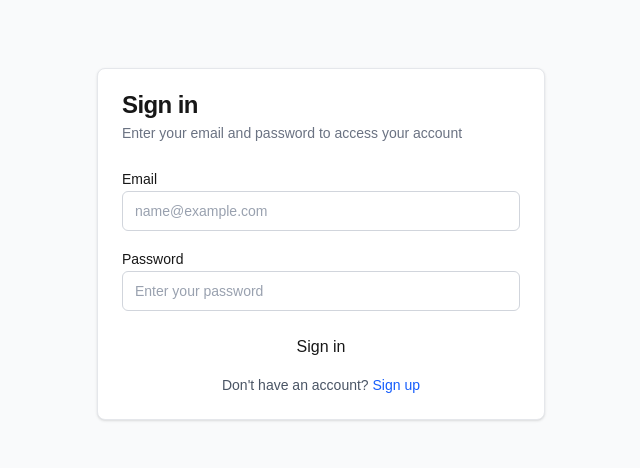
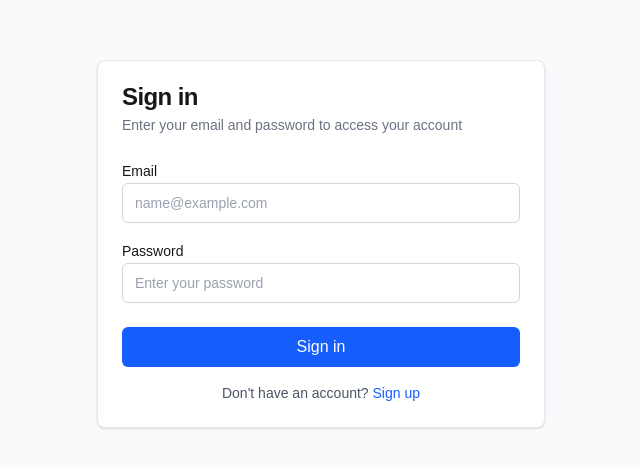
Before and after one commit to thesmokecurtainguy/bible-study-app, a Next.js app: page /login in a window 1280 px wide. Shown: the part 156-624 px from the top of the page, without its empty margins (319-959 px from the left). Built offline with nearby package versions, Linux system fonts and the light colour scheme.

Commit message:
Fix button component: use conditional strings instead of object syntax for cn()

```diff
--- a/src/components/ui/button.tsx
+++ b/src/components/ui/button.tsx
@@ -28,16 +28,12 @@ const Button = React.forwardRef<HTMLButtonElement, ButtonProps>(
           "focus-visible:outline-none focus-visible:ring-2 focus-visible:ring-offset-2",
           "disabled:pointer-events-none disabled:opacity-50 disabled:cursor-not-allowed",
           "cursor-pointer",
-          {
-            "bg-blue-600 text-white hover:bg-blue-700 focus-visible:ring-blue-500":
-              variant === "default",
-            "border border-gray-300 bg-transparent hover:bg-gray-100 focus-visible:ring-gray-500":
-              variant === "outline",
-            "hover:bg-gray-100 focus-visible:ring-gray-500": variant === "ghost",
-            "h-10 px-4 py-2": size === "default",
-            "h-9 px-3 text-sm": size === "sm",
-            "h-11 px-8": size === "lg",
-          },
+          variant === "default" && "bg-blue-600 text-white hover:bg-blue-700 focus-visible:ring-blue-500",
+          variant === "outline" && "border border-gray-300 bg-transparent hover:bg-gray-100 focus-visible:ring-gray-500",
+          variant === "ghost" && "hover:bg-gray-100 focus-visible:ring-gray-500",
+          size === "default" && "h-10 px-4 py-2",
+          size === "sm" && "h-9 px-3 text-sm",
+          size === "lg" && "h-11 px-8",
           className
         )}
         ref={ref}
```
